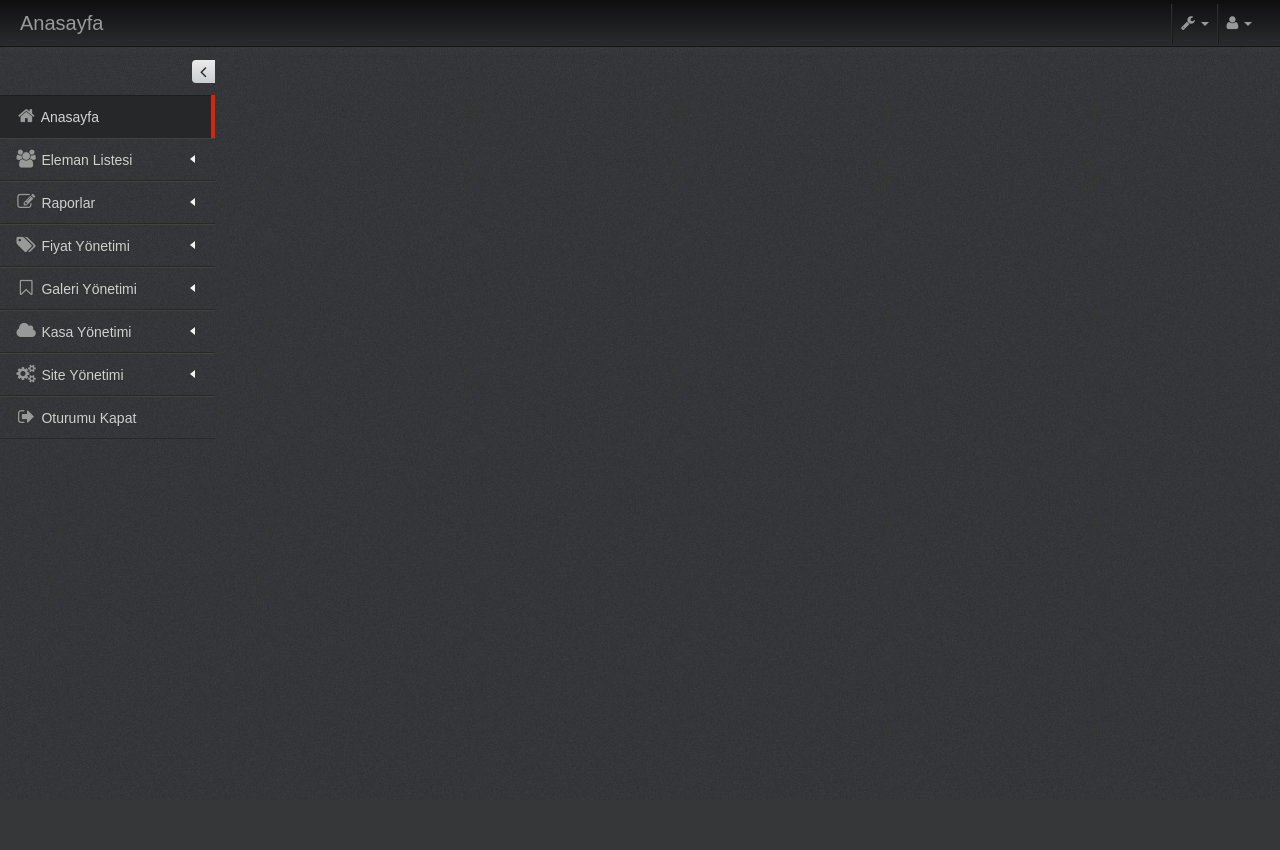
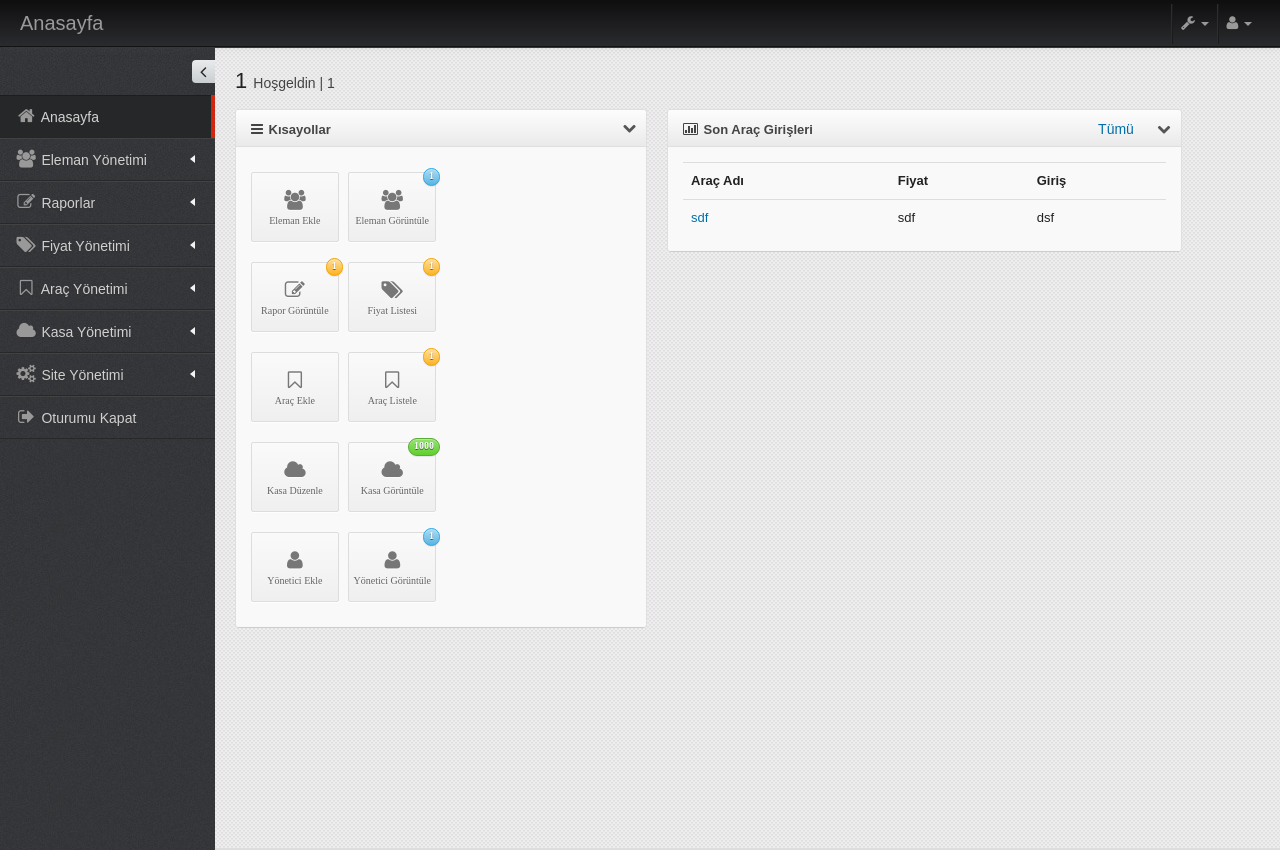
Before and after one commit to MGuvenc/Otopark-Sistemi, a PHP site: page /dashboard.php in a window 1280 px wide. Before the commit the page ends 800 px from the top, so only its background shows below. Run offline with PHP 8.4, Linux system fonts and the light colour scheme; the visitor is signed in with stand-in values (Sample User, id 1).

Commit message:
Dashboard design

```diff
--- a/dashboard.php
+++ b/dashboard.php
@@ -34,7 +34,118 @@
 		<?php include("header.php") ;?>
 		<div id="container" class="row-fluid"><?php include("menu.php") ;?></div>
 
+		<div id="body">
+			<div class="container-fluid">
 
+				<div class="row-fluid">
+					<div class="span12">
+						<h3 class="page-title">
+							<?php echo $_SESSION['kullanici']; ?> <small>Hoşgeldin | <?php echo $_SESSION['yetki']; ?></small>
+						</h3>
+					</div>
+				</div>
+
+				<div id="page" class="dashboard">
+                    <div class="widget" style="width:40%; float:left;">
+
+                        <div class="widget-title">
+							<h4><i class="icon-reorder"></i> Kısayollar</h4>
+							<span class="tools">
+								<a href="javascript:;" class="icon-chevron-down"></a>
+							</span>
+                        </div>
+
+                        <div class="widget-body">
+							<div class="row-fluid">
+								<a href="#" class="icon-btn span3">
+									<i class="icon-group"></i>
+									<div>Eleman Ekle</div>
+								</a>
+								<a href="#" class="icon-btn span3">
+									<i class="icon-group"></i>
+									<div>Eleman Görüntüle</div>
+									<span class="badge badge-info">1</span>
+								</a>
+							</div>
+
+							<div class="row-fluid">
+								<a href="#" class="icon-btn span3">
+									<i class="icon-edit"></i>
+									<div>Rapor Görüntüle</div>
+									<span class="badge badge-warning">1</span>
+								</a>
+								<a href="#" class="icon-btn span3">
+									<i class="icon-tags"></i>
+									<div>Fiyat Listesi</div>
+									<span class="badge badge-warning">1</span>
+								</a>
+							</div>
+
+							<div class="row-fluid">
+								<a href="#" class="icon-btn span3">
+									<i class="icon-bookmark-empty"></i>
+									<div>Araç Ekle</div>
+								</a>
+								<a href="#" class="icon-btn span3">
+									<i class="icon-bookmark-empty"></i>
+									<div>Araç Listele</div>
+									<span class="badge badge-warning">1</span>
+								</a>
+							</div>
+
+							<div class="row-fluid">
+								<a href="#" class="icon-btn span3">
+									<i class="icon-cloud"></i>
+									<div>Kasa Düzenle</div>
+								</a>
+								<a href="#" class="icon-btn span3">
+									<i class="icon-cloud"></i>
+									<div>Kasa Görüntüle</div>
+									<span class="badge badge-success">1000</span>
+								</a>
+							</div>
+
+							<div class="row-fluid">
+								<a href="#" class="icon-btn span3">
+									<i class="icon-user"></i>
+									<div>Yönetici Ekle</div>
+								</a>
+								<a href="#" class="icon-btn span3">
+									<i class="icon-user"></i>
+									<div>Yönetici Görüntüle</div>
+									<span class="badge badge-info">1</span>
+								</a>
+							</div>
+
+                        </div>
+                    </div>
+                </div>
+
+				<div class="widget" style="width:50%; margin-left:20px; float:left;">
+                    <div class="widget-title">
+                        <h4><i class="icon-bar-chart"></i> Son Araç Girişleri</h4>
+                        <span class="tools"><a style="color:#016FA7;margin-right:20px;"href="#"> Tümü</a>
+                        <a href="javascript:;" class="icon-chevron-down"></a>
+                        </span>
+                    </div>
+                    <div class="widget-body" >
+                        <table class="table table-hover">
+                            <tr>
+								<th><strong>Araç Adı</strong></th>
+                                <th><strong>Fiyat</strong></th>
+								<th><strong>Giriş</strong></th>
+                            </tr>
+                            <tr>
+								<td><a href="#">sdf</a></td>
+								<td>sdf</td>
+								<td>dsf</td>
+							</tr>
+                        </table>
+					</div>
+                </div>
+
+			</div>
+		</div>
 
 		<script src="assets/plugins/jquery-1.8.3.min.js" type="text/javascript"></script>
 		<!-- IMPORTANT! Load jquery-ui-1.10.1.custom.min.js before bootstrap.min.js to fix bootstrap tooltip conflict with jquery ui tooltip -->
--- a/menu.php
+++ b/menu.php
@@ -11,7 +11,7 @@
 		<li class="has-sub ">
 			<a href="javascript:;">
 				<i class="icon-group"></i>
-				<span class="title">Eleman Listesi</span>
+				<span class="title">Eleman Yönetimi</span>
                 <span class="arrow "></span>
 			</a>
             <ul class="sub">
@@ -45,12 +45,12 @@
         <li class="has-sub ">
 			<a href="javascript:;">
 				<i class="icon-bookmark-empty"></i>
-				<span class="title">Galeri Yönetimi</span>
+				<span class="title">Araç Yönetimi</span>
 				<span class="arrow "></span>
 			</a>
 			<ul class="sub">
 				<li ><a href="#">Araç Ekle</a></li>
-                <li ><a href="#">Araç Listele</a></li>
+                <li ><a href="#">Araç Görüntüle</a></li>
 			</ul>
 		</li>
 
@@ -73,8 +73,8 @@
                 <span class="arrow "></span>
 			</a>
             <ul class="sub">
-                <li ><a href="#">Yönetici Ekleme</a></li>
-                <li ><a href="#">Yönetici Listesi</a></li>
+                <li ><a href="#">Yönetici Ekle</a></li>
+                <li ><a href="#">Yönetici Görüntüle</a></li>
 			</ul>
         </li>
 
```
